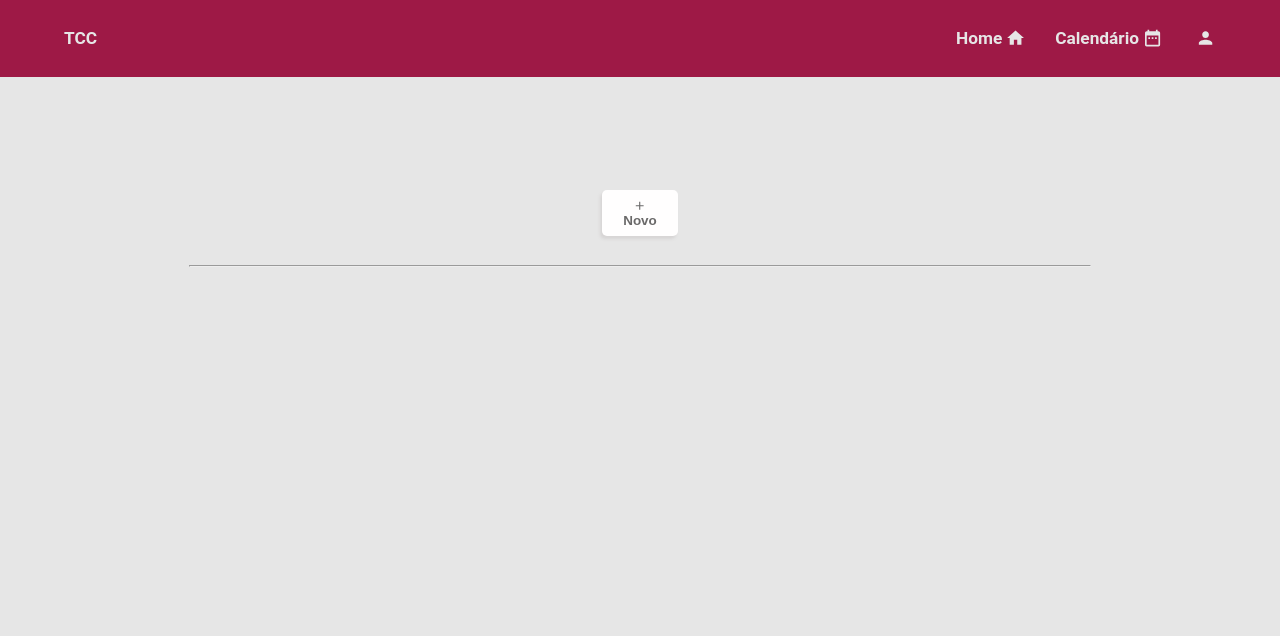
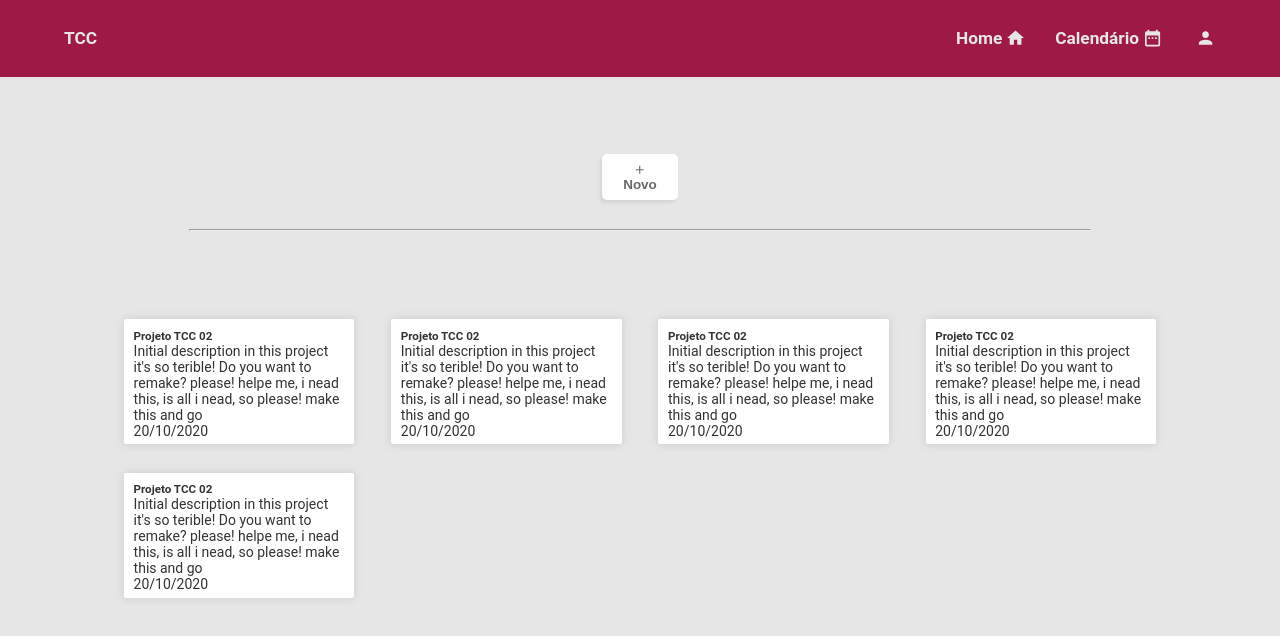
Before and after one commit to mfatima13/frontend-tcc, a React (Create React App) app: page /home in a window 1280 px wide. Shown: the top 636 px of the page. Built offline with nearby package versions, Linux system fonts and the light colour scheme.

Commit message:
add inital styles on project list and project item

```diff
--- a/src/components/PageHeader/index.tsx
+++ b/src/components/PageHeader/index.tsx
@@ -1,17 +1,15 @@
 import React from 'react';
-import { MdHome, MdPerson, MdDateRange, MdAdd } from 'react-icons/md'
+import { MdHome, MdPerson, MdDateRange } from 'react-icons/md'
 import {
     Header,
     TopBar,
     LogoBar,
-    ButtonsBar,
-    Section,
-    BtnContainer
+    ButtonsBar
 } from './styles';
 
 import { Link } from 'react-router-dom';
 
-const PageHeader: React.FC = (props) => {
+function PageHeader() {
     return (
         <>
             <Header>
@@ -26,16 +24,7 @@ const PageHeader: React.FC = (props) => {
                     </ButtonsBar>
                 </TopBar>
             </Header>
-            <Section>
-                <BtnContainer>
-                    <button>
-                        <MdAdd />
-                        Novo
-                    </button>
-                    <hr/>
-                </BtnContainer>
-                <div></div>
-            </Section>
+
         </>
     );
 }
--- a/src/components/PageHeader/styles.ts
+++ b/src/components/PageHeader/styles.ts
@@ -58,49 +58,3 @@ export const ButtonsBar = styled.div`
         color: var(--color-text-barra);
     }
 `;
-
-export const Section = styled.div`
-    display: grid;
-    grid-template-columns: 1fr;
-    justify-content: center;
-    align-items: center;
-    margin: 0 8rem;
-    min-height: 70%;
-
-`;
-
-export const BtnContainer = styled.div`
-    display: flex;
-    flex-direction: column;
-    align-items: center;
-    justify-content: center;
-
-    hr {
-        margin: 3rem;
-        width: 80%;
-        background: var(--color-line);
-    }
-
-    button {
-        height: 4.8rem;
-        width: 8rem;
-        background: var(--color-btn-new);
-        border: 0;
-        box-shadow: -2px 3px 3px rgba(173, 164, 164, 0.25);
-        border-radius: 5px;
-        color: var(--color-text-items);
-        display: flex;
-        flex-direction: column;
-        justify-content: center;
-        align-items: center;
-        font-size: 1.4rem;
-        font-weight: bold;
-    }
-
-    button:hover {
-        background: var(--color-btn-hover);
-    }
-    button:active {
-        background: var(--color-btn-new-dark);
-    }
-`;
--- a/src/components/ProjectLink/index.tsx
+++ b/src/components/ProjectLink/index.tsx
@@ -0,0 +1,22 @@
+import React from 'react';
+import { ProjectContainer } from './styles';
+
+// import { Container } from './styles';
+
+const ProjectLink: React.FC = () => {
+  return (
+      <ProjectContainer>
+        <h5>Projeto TCC 02</h5>
+        <p>Initial description in this project
+          it's so terible! Do you want to remake?
+          please! helpe me, i nead this, is all i
+           nead, so please! make this and go
+        </p>
+
+        <span>20/10/2020</span>
+
+      </ProjectContainer>
+  );
+}
+
+export default ProjectLink;
--- a/src/components/ProjectLink/styles.ts
+++ b/src/components/ProjectLink/styles.ts
@@ -0,0 +1,17 @@
+import styled from 'styled-components';
+
+export const ProjectContainer = styled.div`
+    width: 24.0rem;
+    height: 13.0rem;
+
+    border-radius: 2px;
+    background: var(--color-items);
+    padding: 1rem;
+    box-shadow: -2px 2px 7px rgba(172, 169, 169, 0.21),
+        2px -2px 7px rgba(179, 179, 179, 0.25);
+
+    :hover {
+
+        border: 0.5px solid var(--color-border-items);
+    }
+`;
--- a/src/pages/Home/index.tsx
+++ b/src/pages/Home/index.tsx
@@ -1,11 +1,37 @@
 import React from 'react';
+import { MdAdd } from 'react-icons/md';
 import PageHeader from '../../components/PageHeader';
-// import { Container } from './styles';
+import ProjectLink from '../../components/ProjectLink';
+
+import {
+  Section,
+  BtnContainer,
+  ProjectsList
+} from "./styles";
 
 function Home() {
   return (
-    <PageHeader>
-    </PageHeader>
+    <>
+      <PageHeader />
+      <Section>
+        <BtnContainer>
+          <button>
+            <MdAdd />
+                Novo
+            </button>
+          <hr />
+        </BtnContainer>
+        <ProjectsList>
+          <ProjectLink />
+          <ProjectLink />
+          <ProjectLink />
+          <ProjectLink />
+          <ProjectLink />
+        </ProjectsList>
+      </Section>
+
+
+    </>
   );
 }
 
--- a/src/pages/Home/styles.ts
+++ b/src/pages/Home/styles.ts
@@ -1,7 +1,60 @@
 import styled from 'styled-components';
 
-export const Navbar = styled.nav`
-    margin-top: 0;
-    marg
+export const Section = styled.div`
+    display: grid;
+    grid-template-columns: 1fr;
+    justify-content: center;
+    align-items: center;
+    margin: 0 8rem;
+    min-height: 70%;
+    //border: 2px solid red;
 
 `;
+
+export const BtnContainer = styled.div`
+    display: flex;
+    flex-direction: column;
+    align-items: center;
+    justify-content: center;
+    margin-top: 6rem;
+
+    hr {
+        margin: 3rem;
+        width: 80%;
+        background: var(--color-line);
+    }
+
+    button {
+        height: 4.8rem;
+        width: 8rem;
+        background: var(--color-btn-new);
+        border: 0;
+        box-shadow: -2px 3px 3px rgba(173, 164, 164, 0.25);
+        border-radius: 5px;
+        color: var(--color-text-items);
+        display: flex;
+        flex-direction: column;
+        justify-content: center;
+        align-items: center;
+        font-size: 1.4rem;
+        font-weight: bold;
+    }
+
+    button:hover {
+        background: var(--color-btn-hover);
+    }
+    button:active {
+        background: var(--color-btn-new-dark);
+    }
+`;
+
+export const ProjectsList = styled.div`
+    //border: 2px solid green;
+    display: grid;
+    grid-template-columns: 1fr 1fr 1fr 1fr;
+    grid-gap: 3rem 2rem;
+    justify-content: center;
+    align-items: center;
+    justify-items: center;
+    padding: 2rem 4rem;
+`;
```
